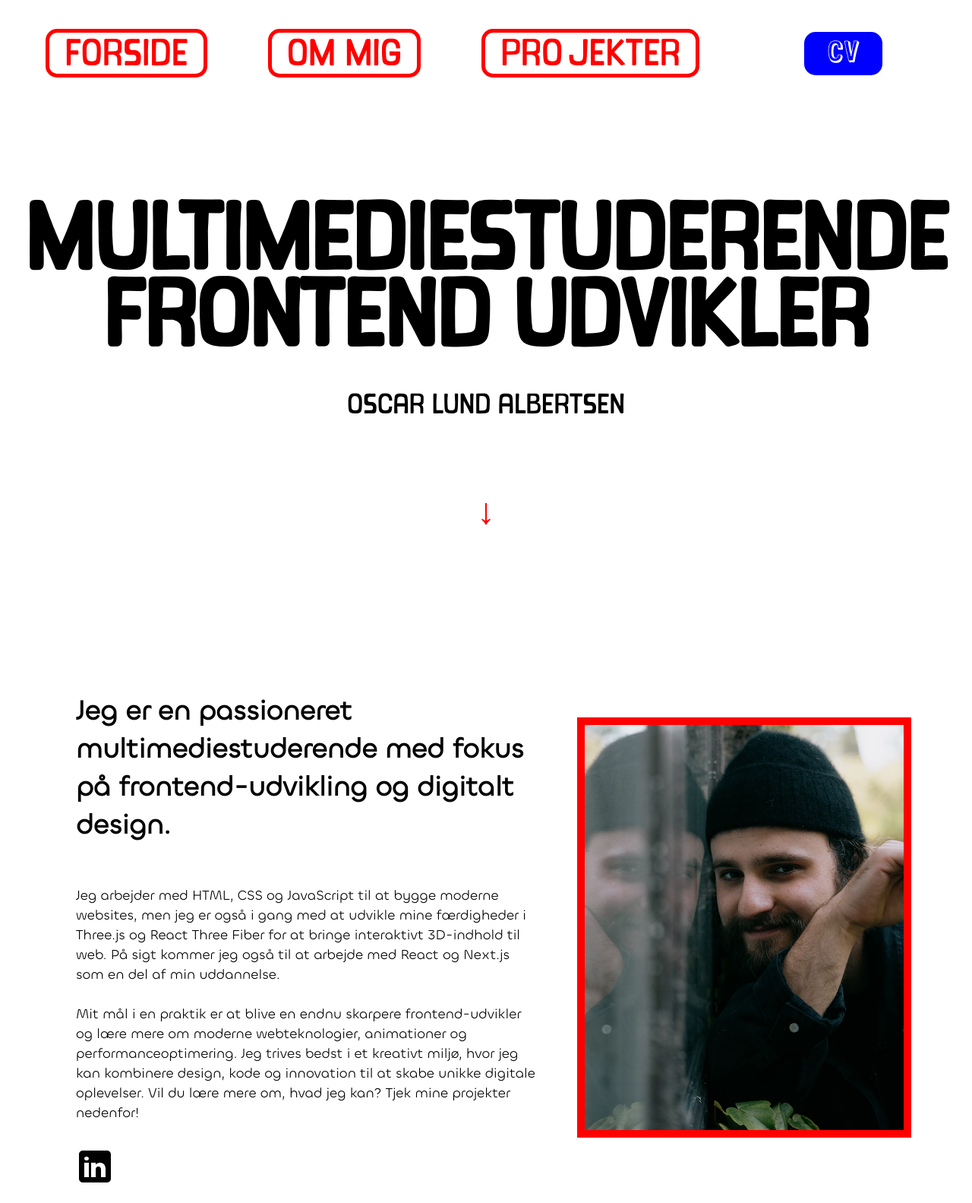
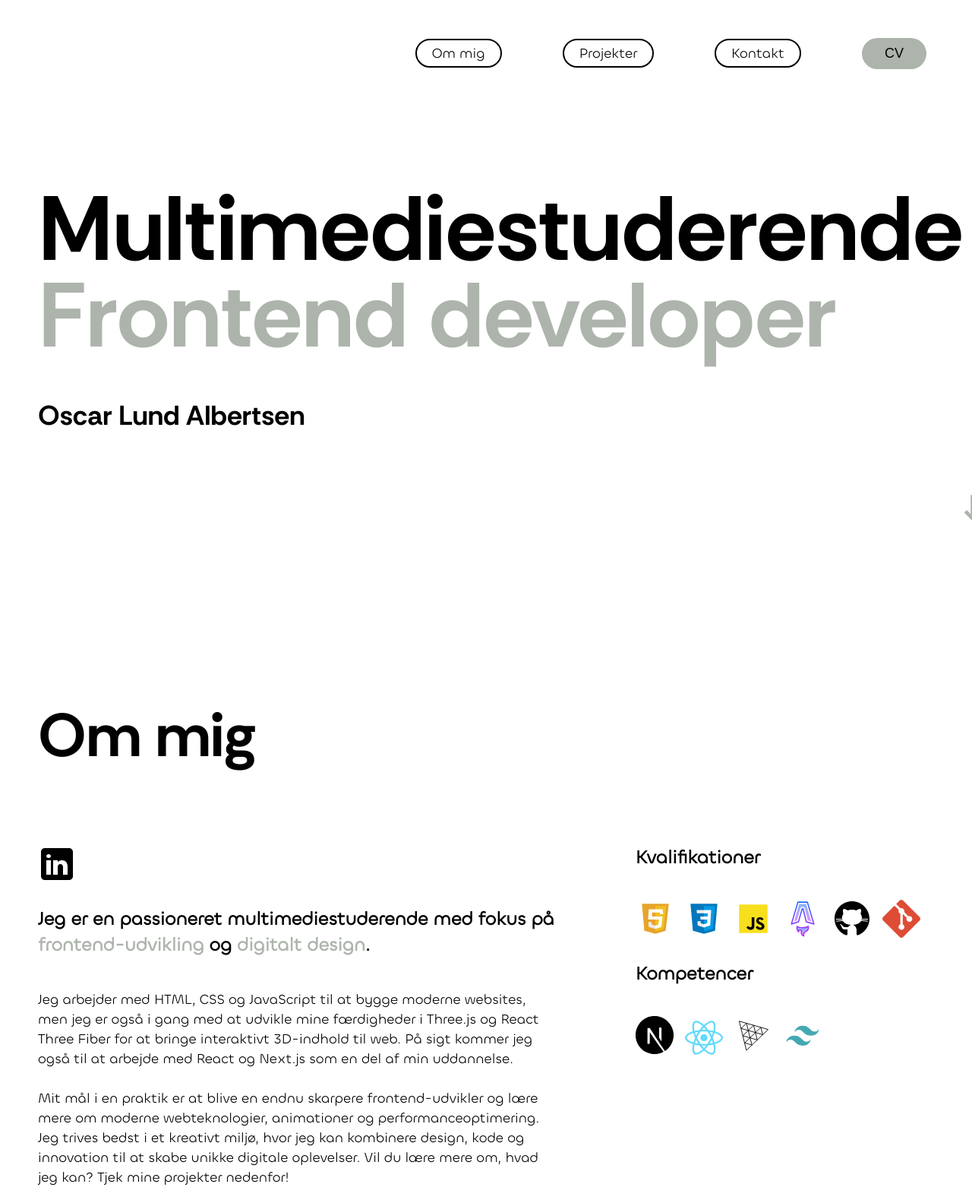
Before and after one commit to oscarlund121/digital-ans-gning-2.0, a plain HTML site: page index.html in a window 1280 px wide. Shown: the top 1583 px of the page at 76% size. Drawn offline with nearby package versions, Linux system fonts and the light colour scheme.

Commit message:
the whole lot

```diff
--- a/index.html
+++ b/index.html
@@ -13,9 +13,9 @@
   <header>
     <div class="navigation">
       <ul>
-        <li><a id="index" href="#">Forside</a></li>
         <li><a id="about-me" href="#about">Om mig</a></li>
         <li><a id="projects" href="#projects">Projekter</a></li>
+        <li><a id="projects" href="#projects">Kontakt</a></li>
       </ul>
       <button class="cv-button">CV</button>
 
@@ -32,24 +32,27 @@
   <section class="parallex">
     <div class="parallex-content">
       <h1>Multimediestuderende</h1>
-      <h1><span>Frontend udvikler</span></h1>
-      <p>Oscar Lund Albertsen</p>
+      <h1><span>Frontend developer</span></h1>
+      <h3>Oscar Lund Albertsen</h3>
     </div>
-    <a href="#about" class="scroll-down">
-      &#x2193; <!-- Pil-ikon -->
-    </a>
+    <div class="arrow">
+      <a href="#about" class="scroll-down">
+        &#x2193; <!-- Pil-ikon -->
+      </a>
+    </div>
   </section>
 
-
-
-
-
   <section id="about" class="about-container">
-
+    <h2>Om mig</h2>
     <div class="about-content">
+      <div>
+        <a href="https://www.linkedin.com/in/oscar-lund/" target="_blank" aria-label="Besøg min LinkedIn profil">
+          <img src="img/linkedin.svg" alt="LinkedIn profil" class="about-content-svg">
+        </a>
+      </div>
       <h3>Jeg er en passioneret multimediestuderende med fokus på
-
-        frontend-udvikling og digitalt design. </h3>
+        <span>frontend-udvikling</span> og <span>digitalt design</span>.
+      </h3>
       <p>Jeg arbejder med HTML, CSS og JavaScript til at bygge moderne websites, men jeg er også i gang med at udvikle
         mine færdigheder i Three.js og React Three Fiber for at bringe interaktivt 3D-indhold til web. På sigt kommer
         jeg også til at arbejde med React og Next.js som en del af min uddannelse.
@@ -61,21 +64,10 @@
 
         Vil du lære mere om, hvad jeg kan? Tjek mine projekter nedenfor!
       </p>
-      <div>
-        <a href="https://www.linkedin.com/in/oscar-lund/" target="_blank" aria-label="Besøg min LinkedIn profil">
-          <img src="img/linkedin.svg" alt="LinkedIn profil" class="about-content-svg">
-        </a>
 
-      </div>
     </div>
-    <div class="about-content">
-      <img class="about-img" src="img/portræt_img.webp" alt="">
-    </div>
-  </section>
-
-  <section class="list-container">
-    <div>
-      <h2>Kvalifikationer</h2>
+    <div class="list-content">
+      <h3>Kvalifikationer</h3>
       <ul class="qual-list">
         <li><img class="qual-img" src="img/html-144.svg" alt=""></li>
         <li><img class="qual-img" src="img/css.svg" alt=""></li>
@@ -84,17 +76,18 @@
         <li><img class="qual-img" src="img/github.svg" alt=""></li>
         <li><img class="qual-img" src="img/git.svg" alt=""></li>
       </ul>
-    </div>
-    <div>
-      <h2>Kompetencer (Under oplæring)</h2>
+      <h3>Kompetencer</h3>
       <ul class="qual-list">
         <li><img class="qual-img" src="img/nextjs.svg" alt=""></li>
         <li><img class="qual-img" src="img/react.svg" alt=""></li>
         <li><img class="qual-img" src="img/threejs.svg" alt=""></li>
         <li><img class="qual-img" src="img/tailwind.svg" alt=""></li>
       </ul>
+
     </div>
   </section>
+
+
 
 
   <section id="projects" class="project-container">
--- a/script.js
+++ b/script.js
@@ -32,3 +32,15 @@ document.addEventListener('scroll', function() {
     aboutSection.classList.add('visible');
   }
 });
+
+document.querySelectorAll('.qual-button').forEach(button => {
+  button.addEventListener('click', function() {
+    const targetId = this.getAttribute('data-target');
+    const listContent = document.getElementById(targetId);
+    if (listContent.style.display === 'none' || listContent.style.display === '') {
+      listContent.style.display = 'block';
+    } else {
+      listContent.style.display = 'none';
+    }
+  });
+});
--- a/style.css
+++ b/style.css
@@ -13,18 +13,32 @@
   src: url("fonts/SundayLemon.woff2") format("woff2");
   font-style: normal;
 }
+@font-face {
+  font-family: "Pizzicato";
+  src: url("fonts/SundayLemon.woff2") format("woff2");
+  font-style: normal;
+}
+@font-face {
+  font-family: "Rethink-bold";
+  src: url("fonts/rethink/RethinkSans-Bold.woff2") format("woff2");
+  font-style: normal;
+}
 
-/* @keyframes fadeIn {
+@keyframes fadeIn {
   from {
     opacity: 0;
   }
   to {
     opacity: 1;
   }
-} */
+}
 
 @keyframes bounce {
-  0%, 20%, 50%, 80%, 100% {
+  0%,
+  20%,
+  50%,
+  80%,
+  100% {
     transform: translateY(0);
   }
   40% {
@@ -35,7 +49,7 @@
   }
 }
 
-/* .about-container {
+.about-container {
   opacity: 0;
   transition: opacity 0.1s ease-in-out;
 }
@@ -53,7 +67,7 @@
 .list-container.visible {
   opacity: 1;
   animation: fadeIn 1s ease-in-out;
-} */
+}
 
 html {
   scroll-behavior: smooth;
@@ -77,10 +91,10 @@ ul {
 .navigation {
   display: flex;
   position: absolute;
-  justify-content: space-between;
+  justify-content: right;
   align-items: center;
   padding: 20px 20px;
-  font-family: "Sunday";
+  font-family: "Chillax-Regular";
   height: 100px;
   width: 100%;
 }
@@ -91,33 +105,31 @@ ul {
   justify-content: center;
   list-style: none;
   gap: 80px;
-  margin: 0;
 }
 
 .navigation ul li a {
-  font-size: 48px;
+  font-size: 18px;
   text-decoration: none;
-  color: red;
+  color: black;
   padding: 5px 20px;
-  border-radius: 15px;
-  border: solid 5px red;
+  border: solid 2px black;
+  border-radius: 50px;
   transition: color 0.3s;
 }
 
-
 .navigation ul li a:hover {
-  color: blue;
-  border-color: blue;
+  color: #adb4ac;
+  border-color: #adb4ac;
 }
 
 #about-me:hover {
-  color: green;
-  border-color: green;
+  color: #adb4ac;
+  border-color: #adb4ac;
 }
 
 #projects:hover {
-  color: yellow;
-  border-color: yellow;
+  color: #adb4ac;
+  border-color: #adb4ac;
 }
 
 .ham-menu {
@@ -125,66 +137,81 @@ ul {
 }
 
 .cv-button {
-  font-family: "Whatdo";
-  background-color: blue;
+  background-color: #adb4ac;
   border: none;
-  border-radius: 15px;
+  border-radius: 50px;
   cursor: pointer;
-  color: white;
+  color: black;
   padding: 10px 30px;
-  font-size: 36px;
+  font-size: 18px;
   font-weight: 300;
   text-decoration: none;
-  margin: auto;
+  margin: 0 80px;
 }
 
 .cv-button:hover {
-  background-color: red;
-  color: black;
+  background-color: black;
+  color: #adb4ac;
   transition: background-color 0.1s ease;
 }
 
-
 /* Parallex section */
 .parallex {
-  /* background-image: url("img/sky.jpg"); */
-  background-attachment: fixed;
-  background-position: center;
-  background-repeat: no-repeat;
-  background-size: cover;
   width: 100%;
   height: 100vh;
   display: flex;
-  justify-content: center;
+  justify-content: left;
   align-items: center;
   color: black;
-  text-align: center;
-  font-family: "Sunday";
+  text-align: left;
+  font-family: "Rethink-bold";
   position: relative;
+  margin: 0 0 0 50px;
 }
 
 .parallex h1 {
   font-size: 120px;
   font-weight: 700;
-  line-height: 1px;
+  line-height: 15px;
 }
 
-.parallex p {
+.parallex h3 {
   font-size: 36px;
   font-weight: 400;
+
+}
+.parallex-content div {
+  display: flex;
+  flex-direction: column;
+  justify-content: left;
+  align-items: left;
+  padding: 0;
+}
+
+.arrow {
+  align-self: center;
 }
 
 /* About */
 .about-container {
   display: grid;
   grid-template-columns: 2fr 1fr;
-  margin: 75px;
+  margin: 50px;
   line-break: auto;
 }
 
+.about-container h2 {
+  font-family: "Rethink-bold";
+  font-size: 80px;
+  font-weight: 600;
+  grid-column: 1 / -1;
+
+}
+
 .about-container h3 {
-  font-size: 36px;
+  font-size: 24px;
   font-weight: 600;
+
 }
 
 .about-container p {
@@ -195,23 +222,52 @@ ul {
 .about-content {
   display: flex;
   flex-direction: column;
-  justify-content: center;
+  justify-content: top;
   align-items: left;
-  margin: 0 25px 25px 25px;
+  margin: 0 50px 25px 0;
+  padding: 0 50px 0 0;
 
+}
+
+.about-content span {
+  color: #adb4ac;
+}
+
+span {
+  color: #adb4ac;
+}
+
+.list-content {
+ padding: 0 10px 0 0;
+}
+
+.qual-list {
+  display: flex;
+  flex-wrap: wrap;
+  gap: 15px;
+  margin: 0 ;
+  padding: 15px 0 0 0;
+}
+
+.qual-img {
+  width: 50px;
+  height: auto;
+  margin: 0;
+  padding: 0;
 }
 
 .about-img {
   width: 100%;
   height: auto;
-  border: solid 10px red;
   min-width: 400px;
+  border-radius: 25px;
+  display: none;
 }
 
 .about-content-svg {
   width: 50px;
   height: auto;
-  margin-top: 15px;
+  margin-top: 25px;
 }
 
 .about-content-svg:hover {
@@ -223,45 +279,16 @@ ul {
   position: absolute;
   bottom: 100px; /* Juster denne værdi efter behov */
   font-size: 48px; /* Juster størrelsen efter behov */
-  color: red;
+  color: #adb4ac;
   text-decoration: none;
   animation: bounce 2s infinite; /* Tilføj en bounce-animation */
 }
 
-/* List container */
+/* Projekter */
 
-  header {
-    position: absolute;
-    width: 100%;
-    background: transparent;
-    z-index: 10;
-  }
 
-.list-container {
-  display: grid;
-  grid-template-columns: repeat(2, 1fr);
-  justify-content: center;
-  align-items: flex-start;
-  margin: 100px;
-}
 
-.list-container h2 {
-  font-size: 36px;
-  font-weight: 600;
-}
 
-.qual-list {
-  display: grid;
-  grid-template-columns: repeat(3, 1fr);
-  justify-items: start;
-}
-
-.qual-img {
-  width: 100px;
-  height: auto;
-  margin: 0;
-  padding: 0;
-}
 
 @media (max-width: 900px) {
   .navigation {
@@ -289,7 +316,7 @@ ul {
     align-items: center;
     list-style: none;
     padding: 0;
-    margin: 0;
+    margin-top: 50px;
   }
 
   .navigation ul li {
@@ -378,11 +405,16 @@ ul {
   }
 
   .about-container h3 {
-    font-size: 30px;
+    font-size: 24px;
     font-weight: 600;
   }
 
-  .about-img{
+  .about-container p {
+    font-size: 18px;
+    font-weight: 400;
+  }
+
+  .about-img {
     max-width: 350px;
     min-width: 100px;
     height: auto;
```
Also changed, not shown: fonts/Pizzicato-Cyr.woff2 (added), fonts/rethink/RethinkSans-Bold.woff2 (added), fonts/rethink/RethinkSans-BoldItalic.woff2 (added), fonts/rethink/RethinkSans-ExtraBold.woff2 (added), fonts/rethink/RethinkSans-Italic.woff2 (added), fonts/rethink/RethinkSans-Medium.woff2 (added), fonts/rethink/RethinkSans-Regular.woff2 (added), fonts/rethink/RethinkSans-SemiBoldItalic.woff2 (added), img/bama.webp (deleted), img/portræt_img.webp (deleted), 2 other files.
